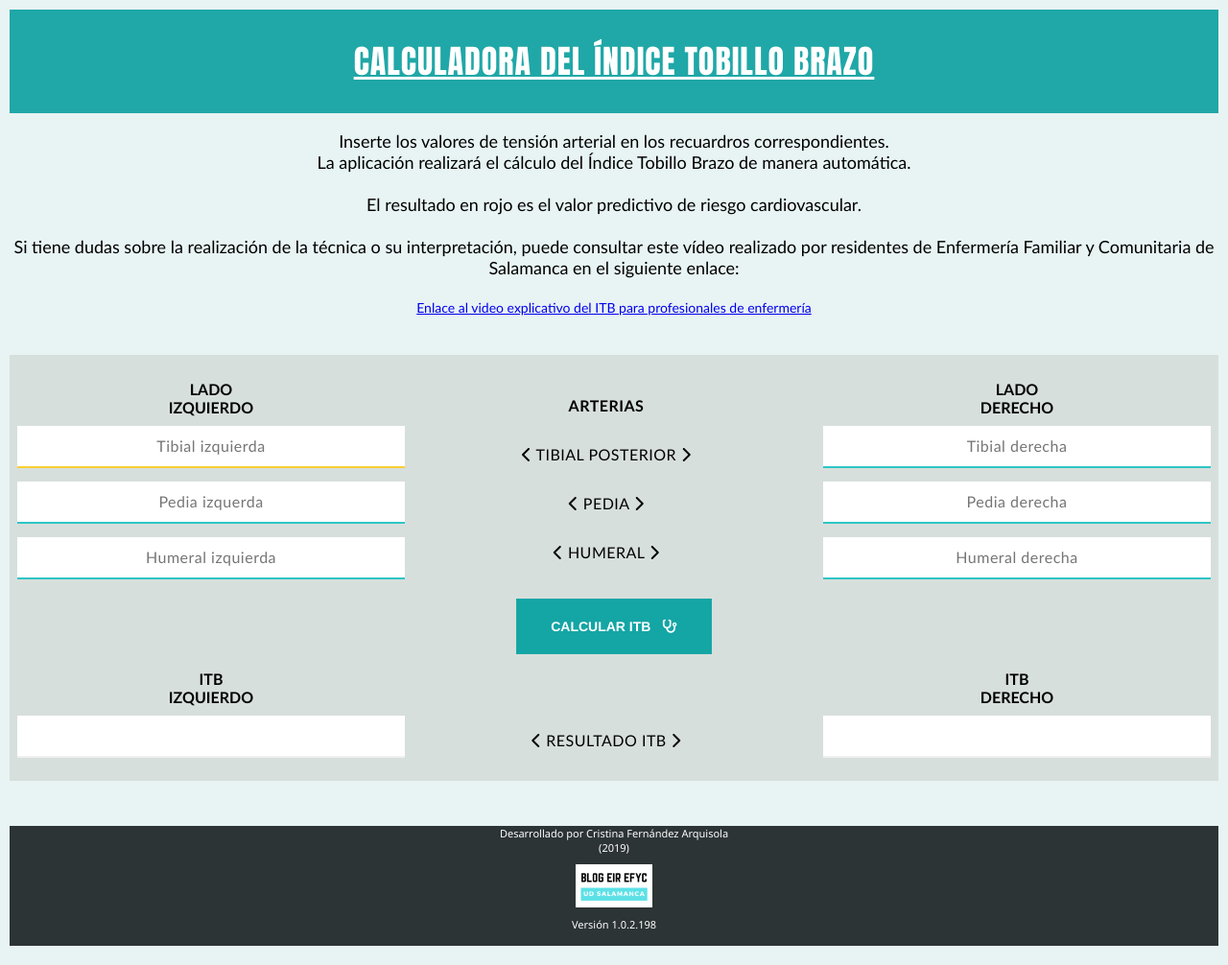
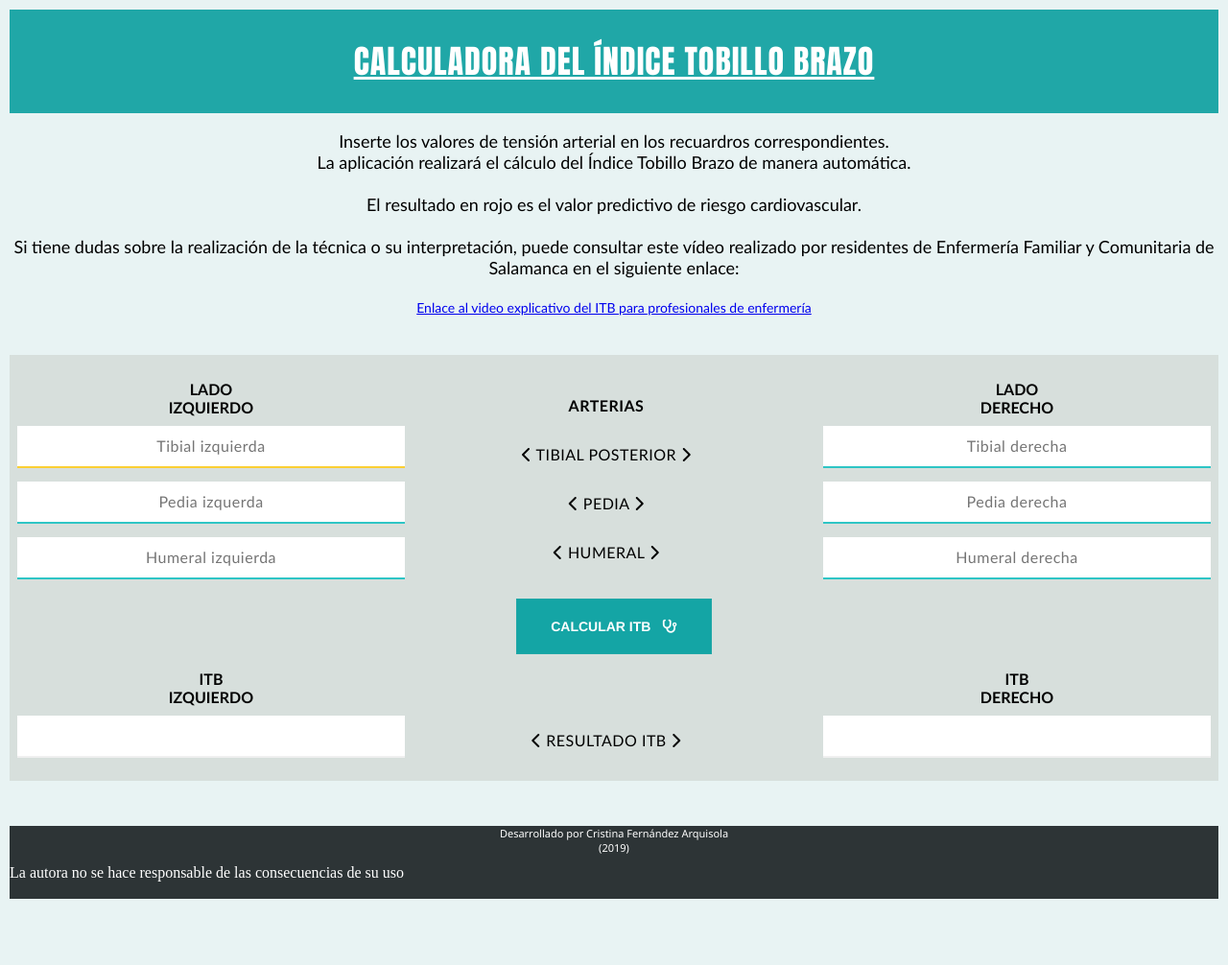
Before and after one commit to crisfer07/calc.ib, a plain HTML site: page index.html in a window 1280 px wide. Shown: the whole page at 96% size. After the commit the page ends 947 px from the top, so only its background shows below. Drawn offline with Linux system fonts and the light colour scheme.

Commit message:
Update index.html

```diff
--- a/index.html
+++ b/index.html
@@ -164,10 +164,8 @@
 
 
             </h6>
-
-
-                <a href="https://udsalamancaeir.wordpress.com/"> <img src="blog eir (4).png" alt="Logo Blog EIR EFyC" width="80" height="auto"></a>
-        <h6> Versión 1.0.2.198<br></br></h6>
+            La autora no se hace responsable de las consecuencias de su uso
+            <br></br></h6>
 
 
 
```
